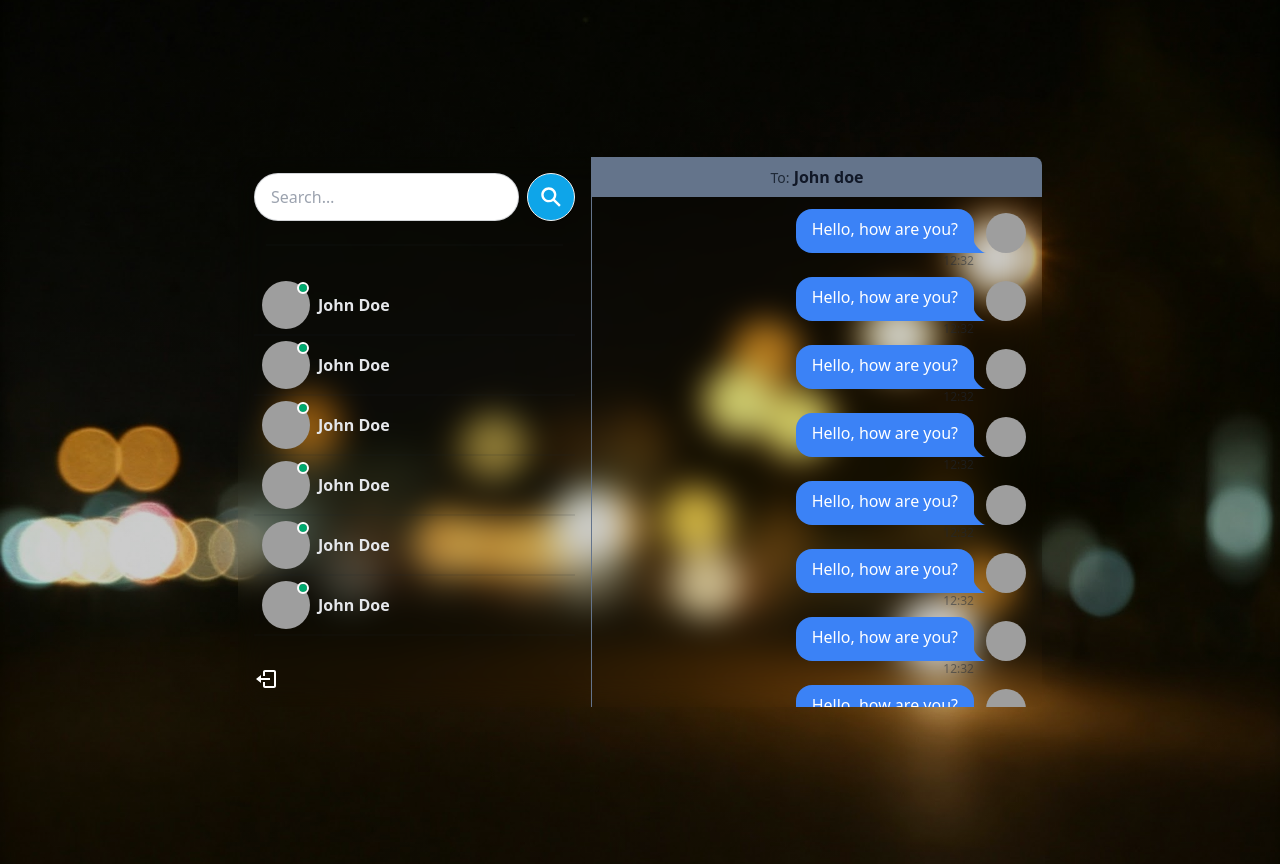
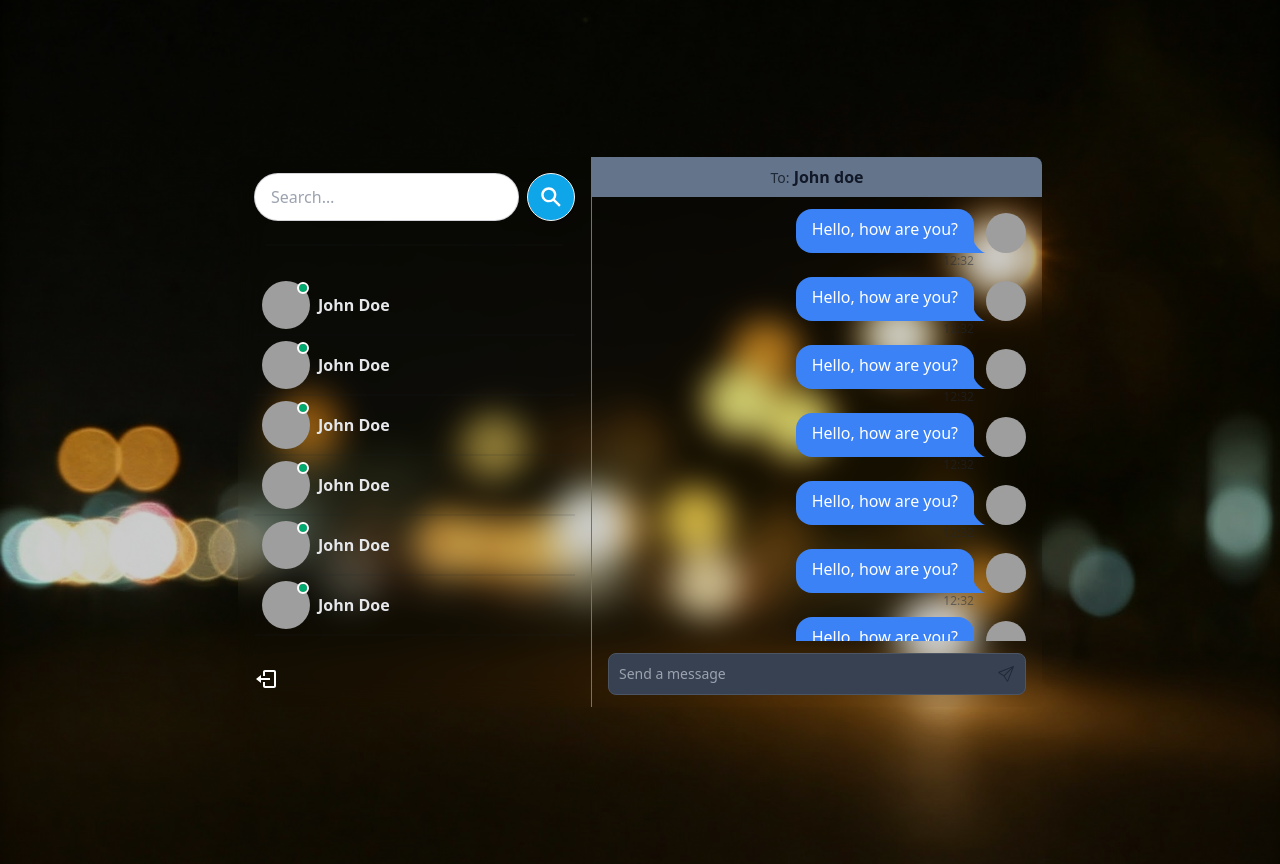
Before and after one commit to LionelP1/chat-app, a React (Vite) app in the folder frontend/: page / in a window 1280 px wide. Built offline with nearby package versions, Linux system fonts and the light colour scheme; grey boxes are pictures that could not be loaded.

Commit message:
Created message input component

```diff
--- a/frontend/src/components/messages/MessageContainer.jsx
+++ b/frontend/src/components/messages/MessageContainer.jsx
@@ -1,4 +1,4 @@
-// import MessageInput from "./MessageInput";
+import MessageInput from "./MessageInput";
 import Messages from "./Messages";
 
 const MessageContainer = () => {
@@ -11,7 +11,7 @@
 				</div>
 
 				<Messages />
-				{/* <MessageInput /> */}
+				<MessageInput />
 			</>
 		</div>
 	);
--- /dev/null
+++ b/frontend/src/components/messages/MessageInput.jsx
@@ -0,0 +1,19 @@
+import { BsSend } from "react-icons/bs";
+
+const MessageInput = () => {
+	return (
+		<form className='px-4 my-3'>
+			<div className='w-full relative'>
+				<input
+					type='text'
+					className='border text-sm rounded-lg block w-full p-2.5  bg-gray-700 border-gray-600 text-white'
+					placeholder='Send a message'
+				/>
+				<button type='submit' className='absolute inset-y-0 end-0 flex items-center pe-3'>
+					<BsSend />
+				</button>
+			</div>
+		</form>
+	);
+};
+export default MessageInput;
```
